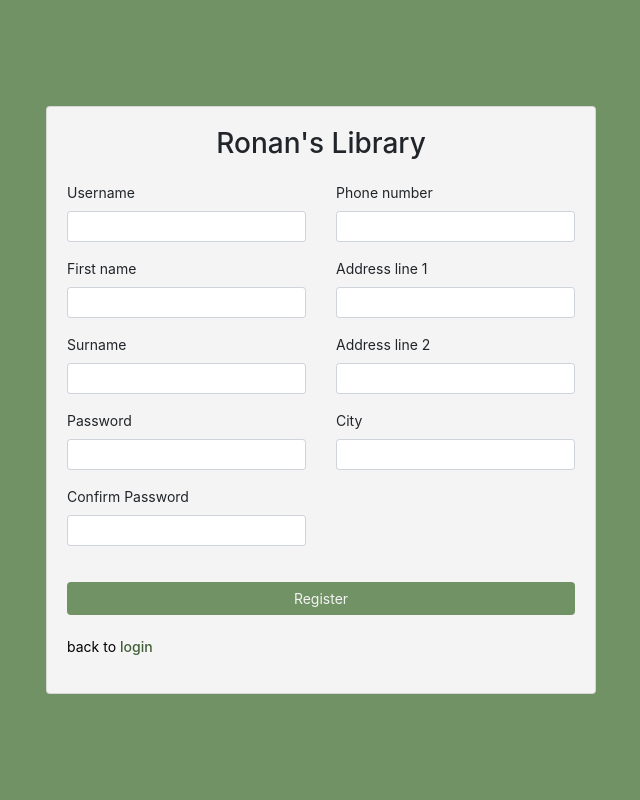
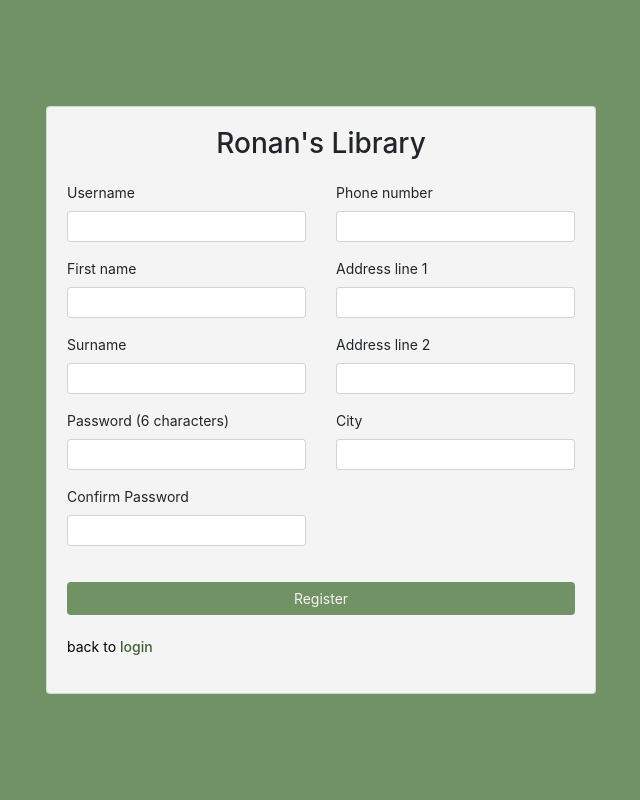
Before and after one commit to ronan-s1/Library-Management-System-CRUD-app, a PHP site: page /register.php in a window 1280 px wide. Shown: the whole page, without its empty margins (319-959 px from the left). Run offline with PHP 8.4, Linux system fonts and the light colour scheme.

Commit message:
Update register.php

```diff
--- a/register.php
+++ b/register.php
@@ -37,7 +37,7 @@
                             </div>
 
                             <div class="form-group">
-                                <label for="password">Password</label>
+                                <label for="password">Password (6 characters)</label>
                                 <input type="password" class="form-control form-control-sm" name="password">
                             </div>
 
@@ -120,7 +120,7 @@ if (isset($_POST['username']) && isset($_POST['fname']) && isset($_POST['surname
         $valid = FALSE;
     }
 
-    elseif ($password != $password_confirm || strlen($password) != 6)
+    elseif ($password != $password_confirm || strlen($password) < 6)
     {
         echo '<script>alert("ERROR: password is invalid!")</script>';
         $valid = FALSE;
```
